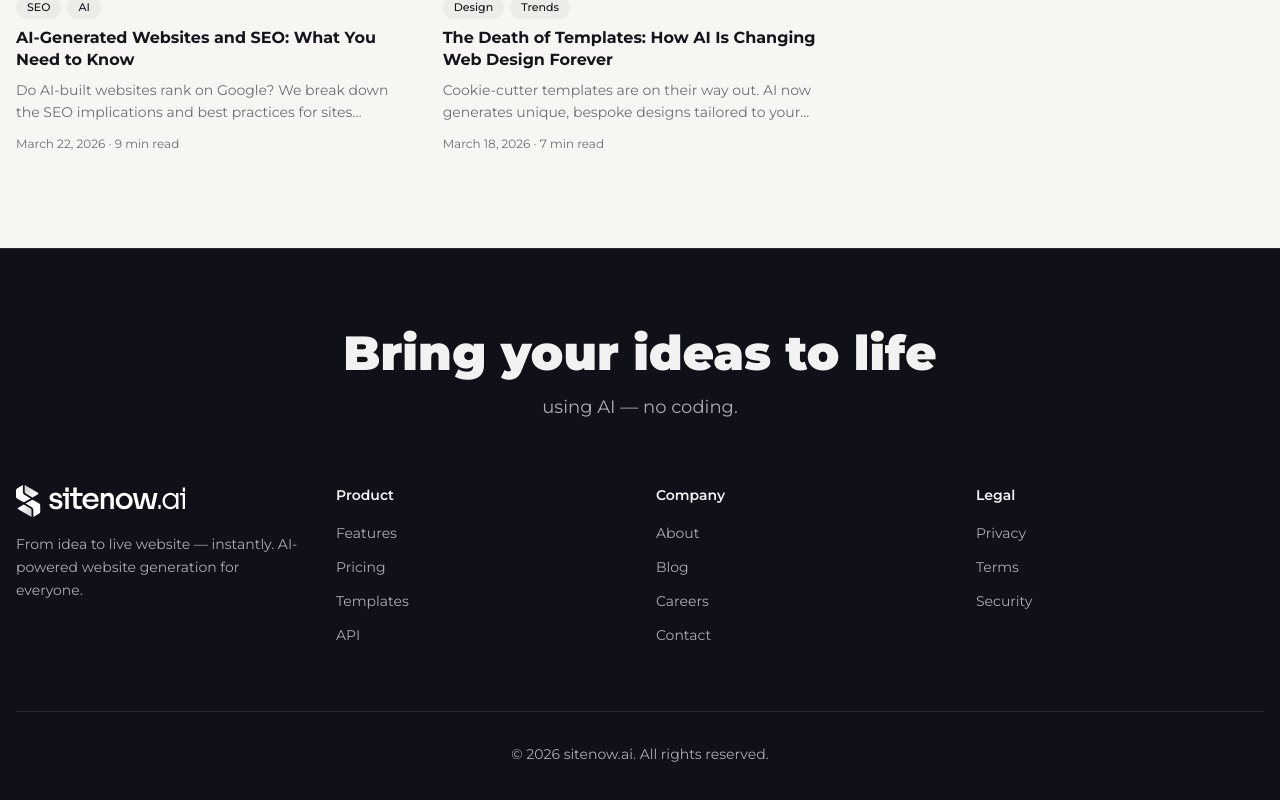
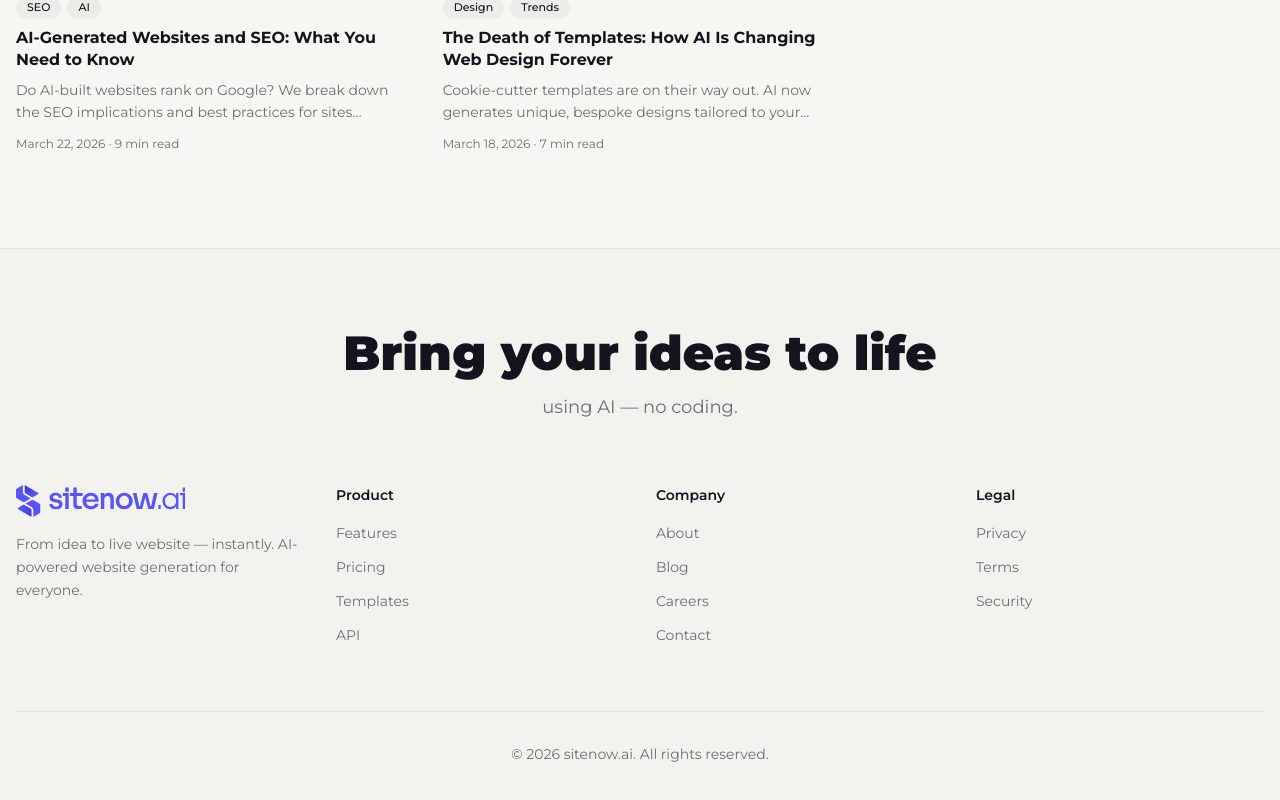
Before and after one commit to AndrewSaka/nextjs-sitenow.ai, a Next.js app: page /blog in a window 1280 px wide. Shown: the part 1602-2402 px from the top of the page. Built offline with nearby package versions, Linux system fonts and the light colour scheme.

Commit message:
feat: design tweak footer

```diff
--- a/src/components/footer.tsx
+++ b/src/components/footer.tsx
@@ -1,20 +1,20 @@
 const Footer = () => (
-  <footer className="section-dark py-20 border-t border-on-dark/10">
+  <footer className="bg-muted/40 py-20 border-t border-border">
     <div className="container mx-auto px-4">
       <div className="text-center mb-16">
-        <h2 className="text-4xl md:text-5xl font-black text-on-dark leading-tight mb-4">
+        <h2 className="text-4xl md:text-5xl font-black text-foreground leading-tight mb-4">
           Bring your ideas to life
         </h2>
-        <p className="text-on-dark-muted text-lg">using AI — no coding.</p>
+        <p className="text-muted-foreground text-lg">using AI — no coding.</p>
       </div>
 
       <div className="grid md:grid-cols-4 gap-8 mb-16">
         <div>
           <div className="mb-4">
             {/* eslint-disable-next-line @next/next/no-img-element */}
-            <img src="/logo-wide-white.svg" alt="sitenow.ai" className="h-8 w-auto" />
+            <img src="/logo-wide-color.svg" alt="sitenow.ai" className="h-8 w-auto" />
           </div>
-          <p className="text-on-dark-muted text-sm leading-relaxed">
+          <p className="text-muted-foreground text-sm leading-relaxed">
             From idea to live website — instantly. AI-powered website generation for everyone.
           </p>
         </div>
@@ -25,11 +25,11 @@ const Footer = () => (
           { title: "Legal", links: ["Privacy", "Terms", "Security"] },
         ].map((col) => (
           <div key={col.title}>
-            <h4 className="font-semibold text-on-dark text-sm mb-4">{col.title}</h4>
+            <h4 className="font-semibold text-foreground text-sm mb-4">{col.title}</h4>
             <ul className="space-y-2.5">
               {col.links.map((l) => (
                 <li key={l}>
-                  <a href="#" className="text-on-dark-muted text-sm hover:text-on-dark transition-colors">{l}</a>
+                  <a href="#" className="text-muted-foreground text-sm hover:text-foreground transition-colors">{l}</a>
                 </li>
               ))}
             </ul>
@@ -37,8 +37,8 @@ const Footer = () => (
         ))}
       </div>
 
-      <div className="border-t border-on-dark/10 pt-8 text-center">
-        <p className="text-on-dark-muted text-sm">
+      <div className="border-t border-border pt-8 text-center">
+        <p className="text-muted-foreground text-sm">
           © {new Date().getFullYear()} sitenow.ai. All rights reserved.
         </p>
       </div>
```
